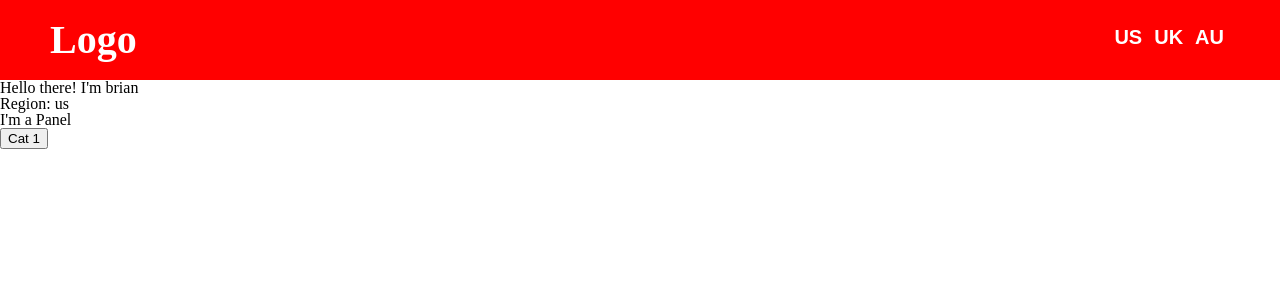
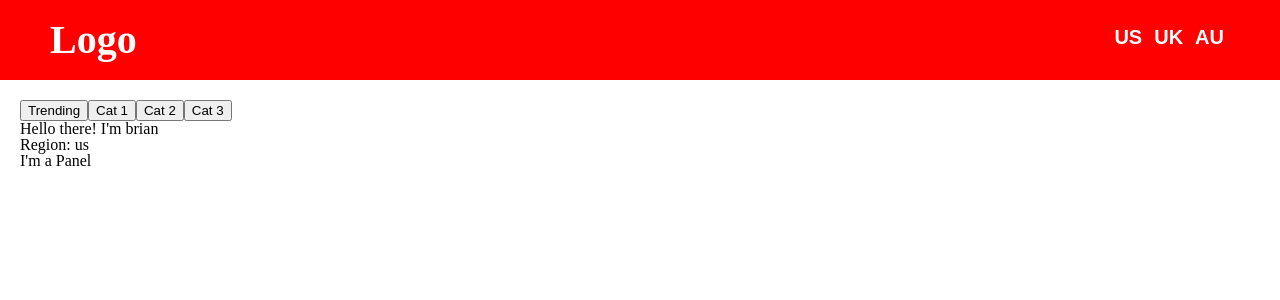
Before and after one commit to jquach12/trendy, a React (Create React App) app in the folder laHacks2k19/client/: page / in a window 1280 px wide. Shown: the top 300 px of the page. Built offline with nearby package versions, Linux system fonts and the light colour scheme.

Commit message:
handled prop propagation

```diff
--- a/laHacks2k19/client/src/App.css
+++ b/laHacks2k19/client/src/App.css
@@ -46,3 +46,8 @@ table {
 	border-collapse: collapse;
 	border-spacing: 0;
 }
+
+.main {
+	padding: 20px;
+	flex: 1 2;
+}
--- a/laHacks2k19/client/src/App.js
+++ b/laHacks2k19/client/src/App.js
@@ -1,7 +1,7 @@
 import React, { Component } from 'react';
 import './App.css';
 import Topic from './components/Topic';
-import SideNav from './components/SideNav';
+import SideNav from './components/SideNav/SideNav';
 import Category from './components/Category';
 import NavBar from './components/NavBar/NavBar';
 
@@ -9,11 +9,17 @@ class App extends Component {
 
   state = {
     region: "us",
-    isCat: false
+    isCat: false,
+    category: "cat1"
   }
 
-  catHandler = () => {
-    this.setState({isCat: !this.state.isCat});
+  selectCategory = (category) => {
+    this.setState({isCat: true});
+    this.setState({category});
+  }
+
+  selectTrending = () => {
+    this.setState({isCat: false});
   }
 
   changeRegion = (region) => {
@@ -24,8 +30,16 @@ class App extends Component {
     return (
       <div className="App">
         <NavBar changeRegion={this.changeRegion}/>
-        {this.state.isCat ? <Category /> : <Topic region = {this.state.region} /> }
-        <SideNav catHandler = {this.catHandler} />
+        <div className="main">
+          <SideNav
+            selectCategory={this.selectCategory}
+            selectTrending={this.selectTrending}
+          />
+          {this.state.isCat
+            ? <Category />
+            : <Topic region = {this.state.region} />
+          }
+        </div>
       </div>
     );
   }
--- a/laHacks2k19/client/src/components/SideNav.js
+++ /dev/null
@@ -1,15 +0,0 @@
-import React, { Component } from 'react'
-
-export class SideNav extends Component {
-  render() {
-    return (
-      <div>
-        <button onClick={this.props.catHandler} >
-          Cat 1
-        </button>
-      </div>
-    )
-  }
-}
-
-export default SideNav
--- /dev/null
+++ b/laHacks2k19/client/src/components/SideNav/SideNav.js
@@ -0,0 +1,16 @@
+import React, { Component } from 'react'
+
+export class SideNav extends Component {
+  render() {
+    return (
+      <div>
+        <button onClick={this.props.selectTrending.bind(this)}>Trending</button>
+        <button onClick={this.props.selectCategory.bind(this, "cat1")}>Cat 1</button>
+        <button onClick={this.props.selectCategory.bind(this, "cat2")}>Cat 2</button>
+        <button onClick={this.props.selectCategory.bind(this, "cat3")}>Cat 3</button>
+      </div>
+    )
+  }
+}
+
+export default SideNav
```
Also changed, not shown: laHacks2k19/client/src/components/SideNav/styles.css (added).
